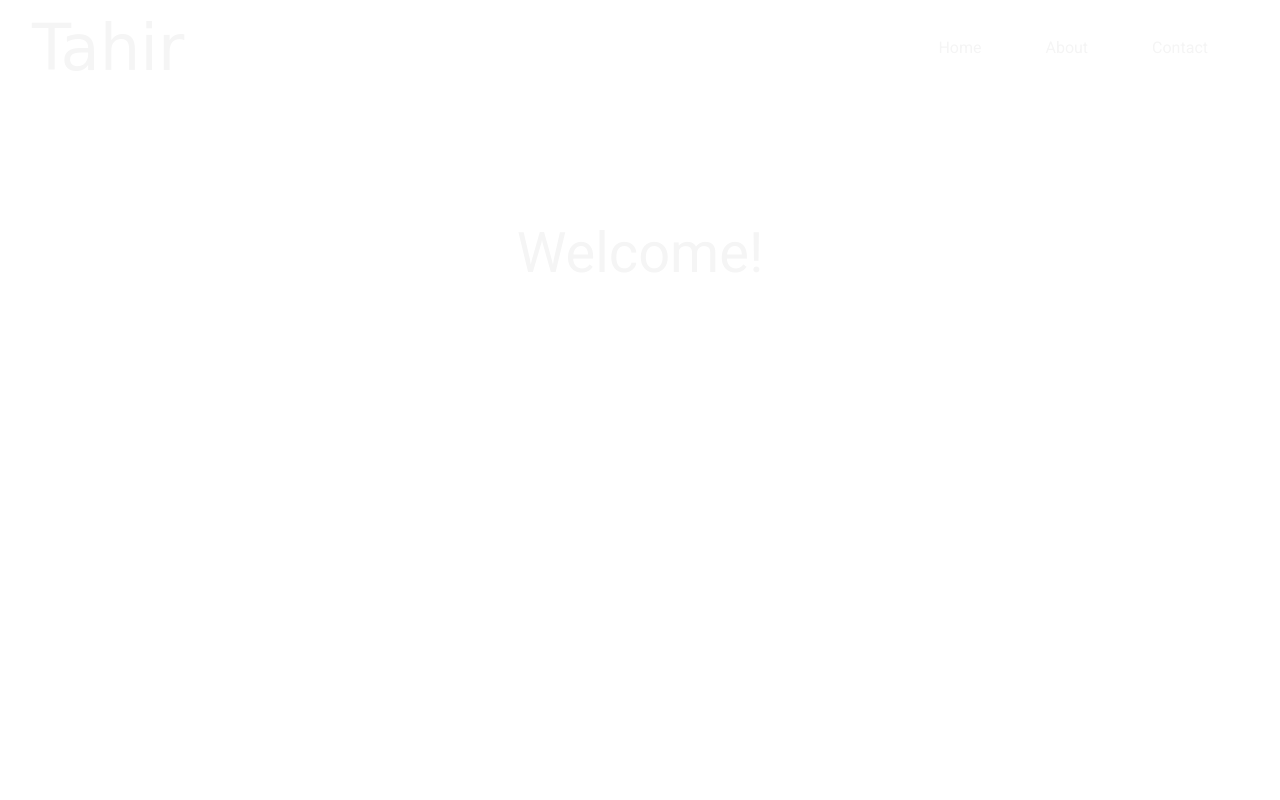
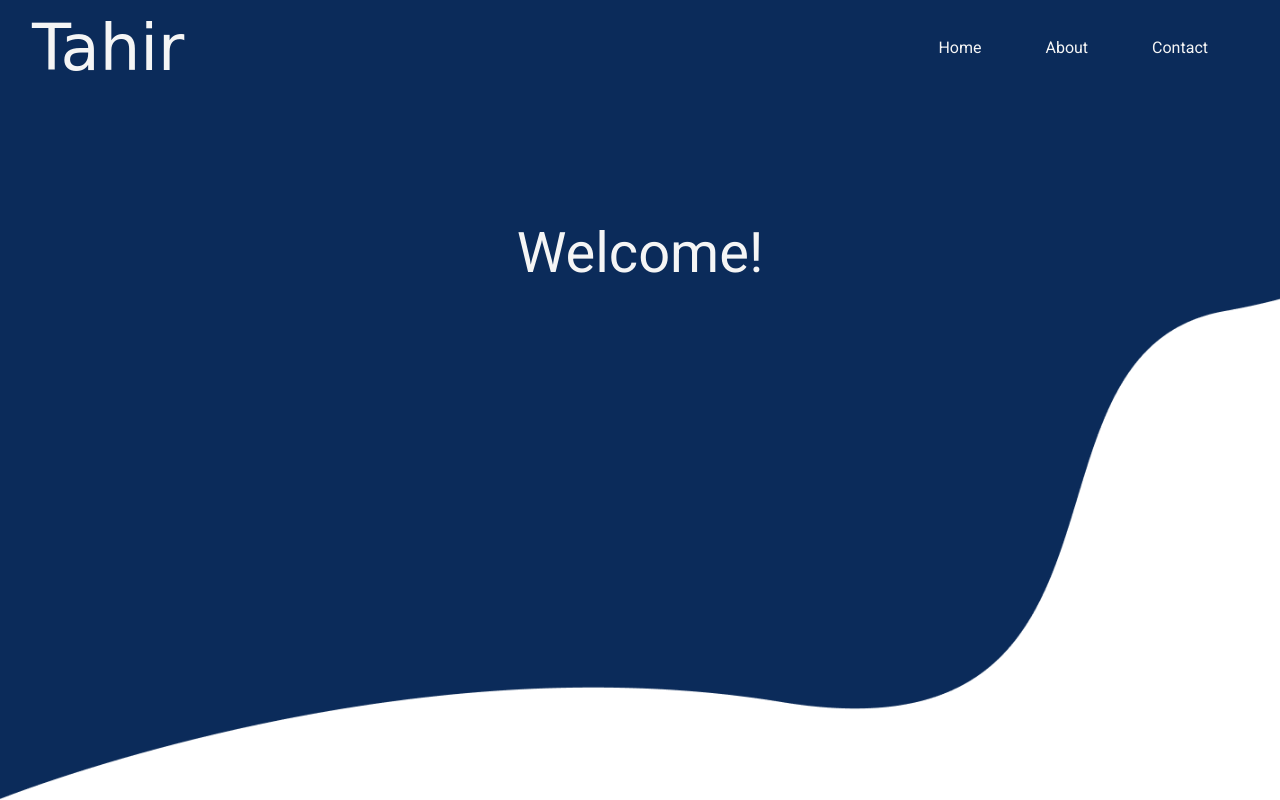
Before and after one commit to TahirIqbal095/Gallery, a plain HTML site: page build/index.html in a window 1280 px wide. Drawn offline with nearby package versions, Linux system fonts and the light colour scheme; a web font is replaced by a local one.

Commit message:
added initial files

```diff
--- a/build/style.css
+++ b/build/style.css
@@ -196,7 +196,7 @@ nav{
 }
 
 main{
-    background-image: url("hero-bg.webp");
+    background-image: url("./images/hero-bg.webp");
     background-size: cover;
     min-height: 100vh;
 }
```
Also changed, not shown: build/images/hero-bg.webp (renamed from hero-bg.webp).
